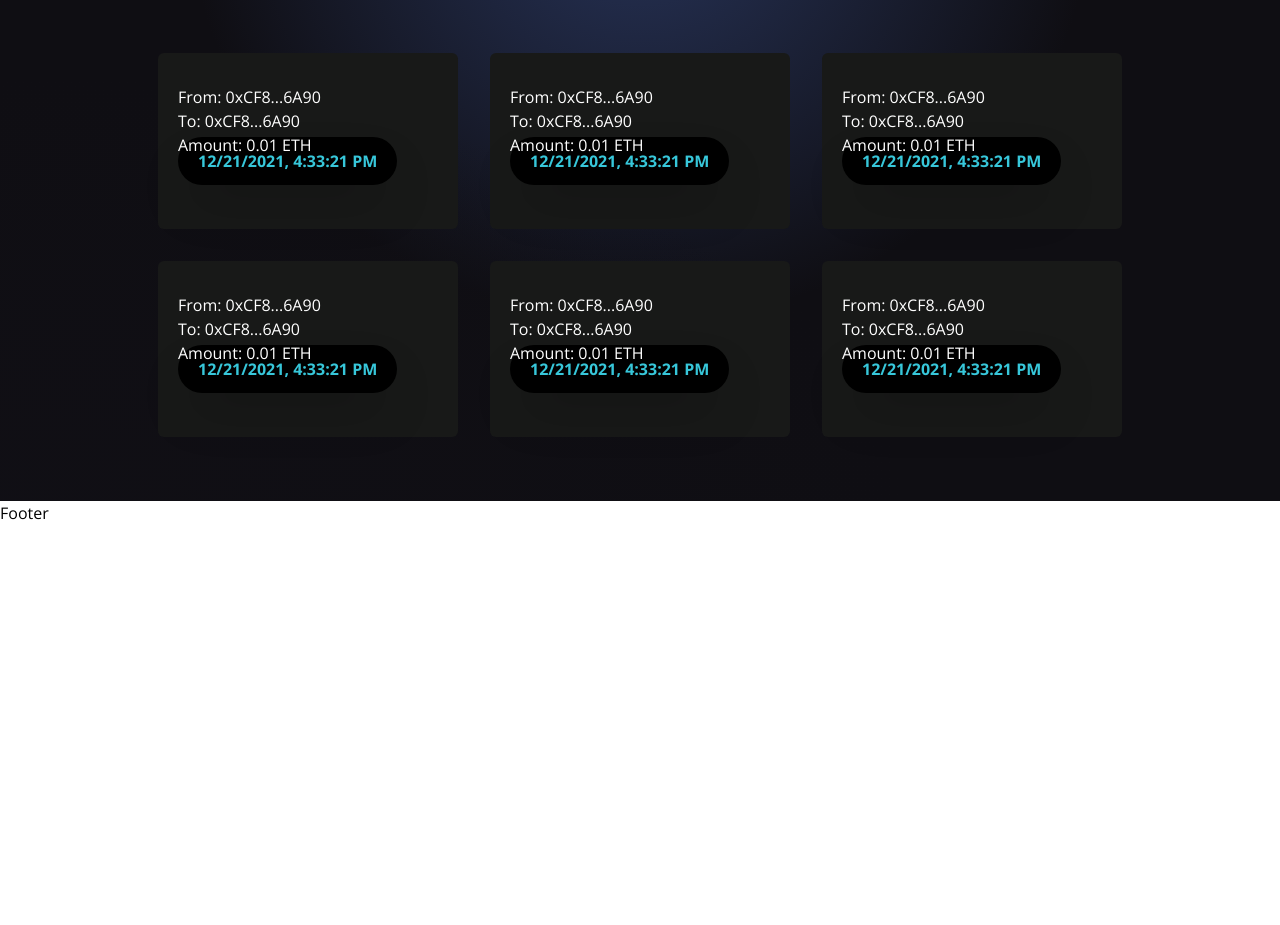
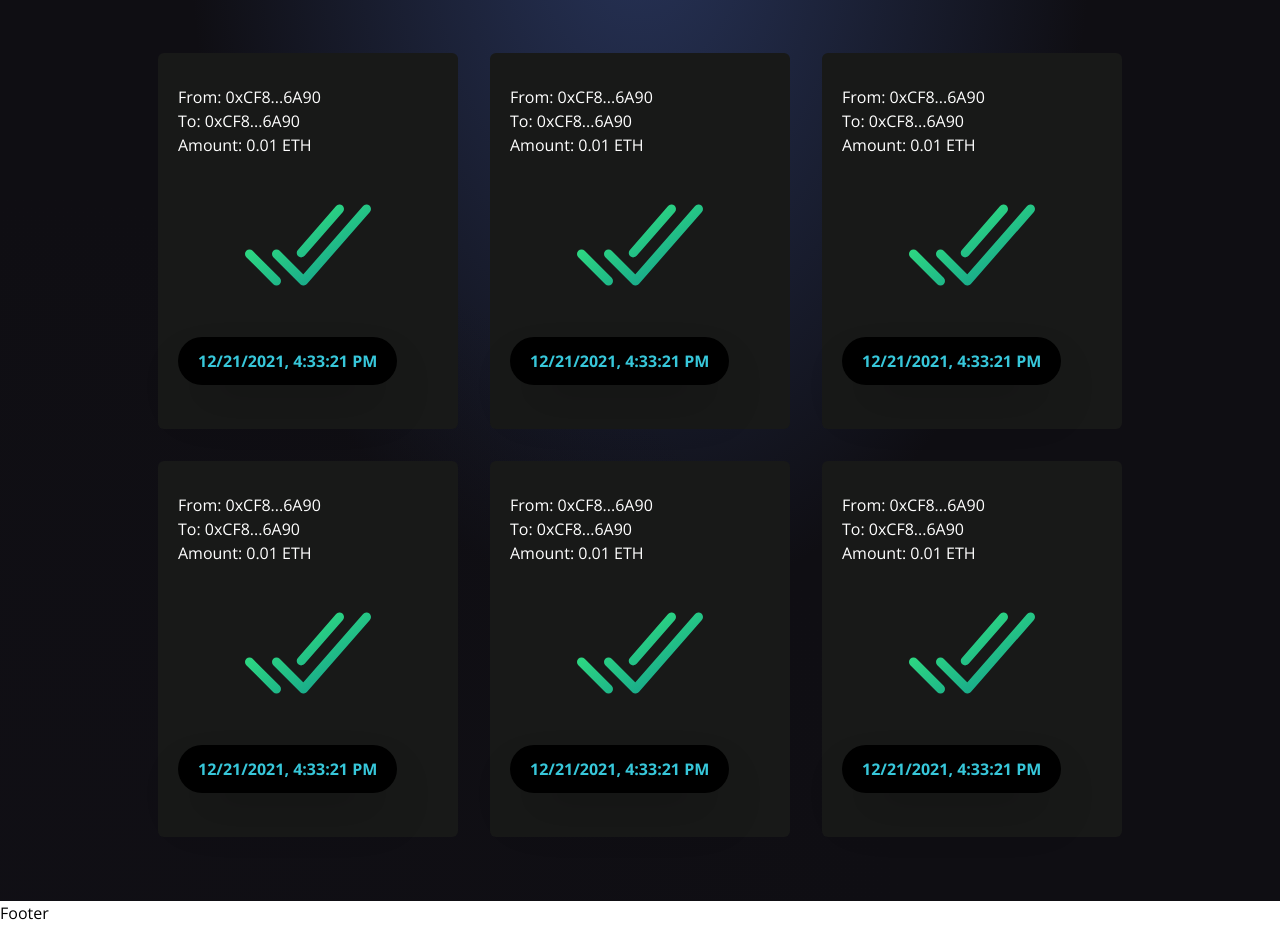
Before and after one commit to guarize/web3.0-transfers, a React (Vite) app in the folder client/: page / in a window 1280 px wide. Shown: the part 1340-2265 px from the top of the page. Before the commit the page ends 1865 px from the top, so only its background shows below. Built offline with nearby package versions, Linux system fonts and the light colour scheme.

Commit message:
[feat] - transactions checkmark

```diff
--- a/client/src/App.jsx
+++ b/client/src/App.jsx
@@ -2,8 +2,8 @@ import { NavBar, Welcome, Footer, Services, Transactions } from './components';
 
 const App = () => {
   return (
-    <div className='min-h-screen'>
-      <div className='gradient-bg-welcome'>
+    <div className="min-h-screen">
+      <div className="gradient-bg-welcome">
         <NavBar />
         <Welcome />
       </div>
--- a/client/src/components/Transactions.jsx
+++ b/client/src/components/Transactions.jsx
@@ -2,6 +2,7 @@ import React, { useContext } from 'react';
 import { TransactionContext } from '../context/TransactionContext';
 import testData from '../utils/testData';
 import { shortenAddress } from '../utils/shortenAddress';
+import { IoCheckmarkDone } from 'react-icons/io5';
 
 const TransactionCard = ({
   addressTo,
@@ -47,8 +48,24 @@ const TransactionCard = ({
             <p className="text-white text-base">Message: {message}</p>
           </>
         )}
-
-        <div className="bg-black p-3 px-5 w-max rounded-3xl -mt-5 shadow-2xl">
+        <svg width="1em" height="1em">
+          <linearGradient
+            id="bg-checkmark"
+            x1="100%"
+            y1="100%"
+            x2="0%"
+            y2="0%"
+          >
+            <stop stopColor="#11998e" offset="0%" />
+            <stop stopColor="#38ef7d" offset="100%" />
+          </linearGradient>
+        </svg>
+        <IoCheckmarkDone
+          fontSize={40}
+          className="w-full h-36 rounded-md"
+          style={{ stroke: "url(#bg-checkmark)" }}
+        />
+        <div className="bg-black p-3 px-5 w-max rounded-3xl mt-5 shadow-2xl">
           <p className="text-[#37c7da] font-bold">{timestamp}</p>
         </div>
       </div>
```
